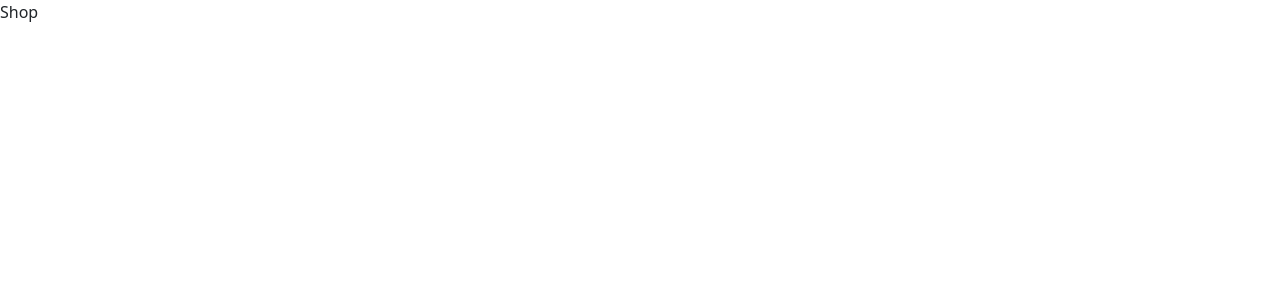
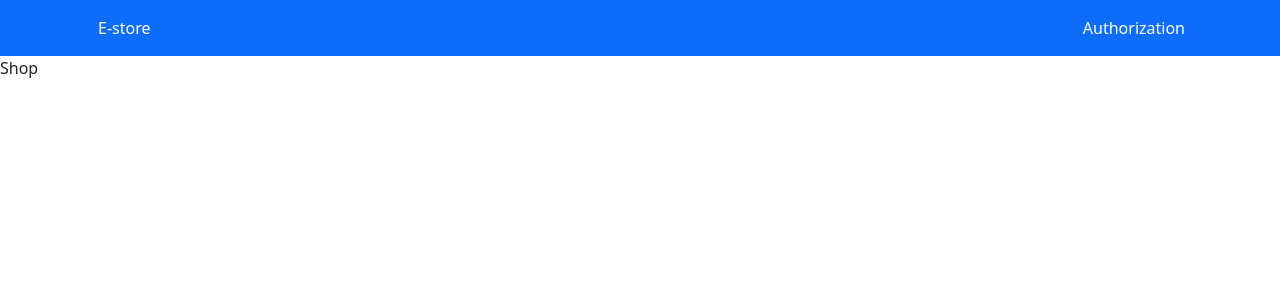
Before and after one commit to MadMaxPaine/e-store, a React (Create React App) app in the folder client/: page / in a window 1280 px wide. Shown: the top 300 px of the page. Built offline with nearby package versions, Linux system fonts and the light colour scheme.

Commit message:
temp views for nav and registration

```diff
--- a/client/public/index.html
+++ b/client/public/index.html
@@ -7,7 +7,7 @@
   <meta name="theme-color" content="#000000" />
   <link rel="stylesheet" href="https://cdn.jsdelivr.net/npm/bootstrap@5.0.2/dist/css/bootstrap.min.css"
     integrity="sha384-EVSTQN3/azprG1Anm3QDgpJLIm9Nao0Yz1ztcQTwFspd3yD65VohhpuuCOmLASjC" crossorigin="anonymous" />
-  <title>React App</title>
+  <title>E-store</title>
 </head>
 
 <body>
--- a/client/src/App.js
+++ b/client/src/App.js
@@ -1,8 +1,10 @@
 import { BrowserRouter } from 'react-router-dom';
 import AppRouter from './components/AppRouter';
+import  NavBar  from './components/NavBar';
 function App() {
   return (
     <BrowserRouter>
+      <NavBar />
       <AppRouter />
     </BrowserRouter>
   );
--- a/client/src/components/NavBar.js
+++ b/client/src/components/NavBar.js
@@ -1,10 +1,29 @@
-import { React, useContext } from 'react'
+import { React, useContext } from 'react';
 import { ctx } from '../index';
+import Navbar from 'react-bootstrap/Navbar';
+import Nav from 'react-bootstrap/Nav';
+import Container from 'react-bootstrap/Container';
+import Button from 'react-bootstrap/Button';
+import { SHOP_ROUTE } from '../utils/consts';
+import { observer } from 'mobx-react-lite';
 
-export const NavBar = () => {
+const NavBar = observer(() => {
  const { user } = useContext(ctx);
  return (
-  <div>
-  </div>
+  <Navbar bg="primary" variant="dark">
+   <Container>
+    <Nav.Link className="text-white" href={SHOP_ROUTE}>E-store</Nav.Link>
+    {user._isAuth ?
+     <Nav className="al-auto" >
+      <Button >Admin Panel</Button>
+      <Button style={{ "margin-left": "10px" }}>Exit</Button>
+     </Nav> :
+     <Nav className="al-auto">
+      <Button onClick={() => user.setIsAuth(true)}>Authorization</Button>
+     </Nav>
+    }
+   </Container>
+  </Navbar>
  );
-}
+});
+export default NavBar;
--- a/client/src/pages/Auth.js
+++ b/client/src/pages/Auth.js
@@ -1,9 +1,49 @@
 import React from 'react';
-const Auth =()=>{
-return(
- <div>
-  Auth
- </div>
-);
+import Container from 'react-bootstrap/Container';
+import Form from 'react-bootstrap/Form';
+import Card from 'react-bootstrap/Card';
+import Button from 'react-bootstrap/Button';
+import { NavLink, useLocation } from 'react-router-dom';
+import Row from 'react-bootstrap/Row';
+import { LOGIN_ROUTE, REGISTRATION_ROUTE } from '../utils/consts';
+const Auth = () => {
+ const location = useLocation();
+ const isLogin = location.pathname === LOGIN_ROUTE;
+
+ return (
+  <Container
+   className="d-flex justify-content-center align-items-center"
+   style={{ height: window.innerHeight - 54 }}
+  >
+   <div>
+    <Card style={{ width: 600 }} className="p-5">
+     <h2 className="m-auto">{isLogin ? 'Authorization' : 'Registration'}</h2>
+     <Form className="d-flex flex-column">
+      <Form.Control
+       className="mt-3"
+       placeholder="Enter you're email address..."
+      />
+      <Form.Control
+       className="mt-3"
+       placeholder="Enter you're password..."
+      />
+      <Row className="d-flex justify-content-between mt-3 pl-3 pr-3" >
+       {isLogin ?
+        <div>
+         Do not have account yet? <NavLink to={REGISTRATION_ROUTE}>Register here...</NavLink>
+        </div>
+        :
+        <div>
+         Has account? <NavLink to={LOGIN_ROUTE}>Enter here...</NavLink>
+        </div>
+       }
+       <Button>{isLogin ? 'Enter' : 'Create account'}</Button>
+      </Row>
+     </Form>
+    </Card>
+   </div>
+  </Container >
+
+ );
 }
 export default Auth;
--- a/client/src/store/UserStore.js
+++ b/client/src/store/UserStore.js
@@ -8,8 +8,8 @@ export default class UserStore {
   makeAutoObservable(this);
  }
 
- setIsAuth(boolVal) {
-  this._isAuth = boolVal;
+ setIsAuth(bool) {
+  this._isAuth = bool;
  }
  setUser(objUser) {
   this._user = objUser;
```
